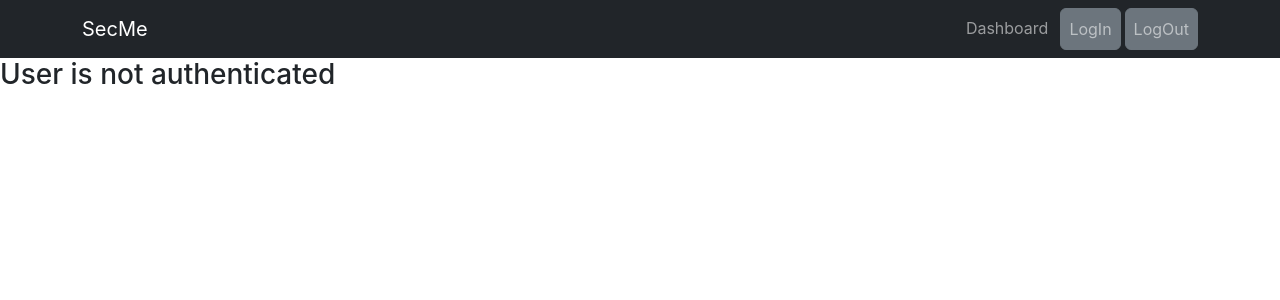
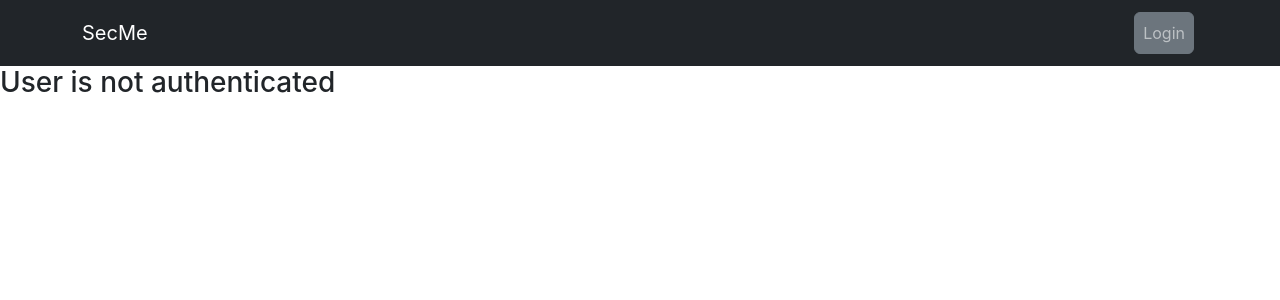
Before and after one commit to paradocx96/SecMe-app, a React (Create React App) app: page / in a window 1280 px wide. Shown: the top 300 px of the page. Built offline with nearby package versions, Linux system fonts and the light colour scheme.

Commit message:
Navbar Update

```diff
--- a/src/components/navigation/MainNavBar.jsx
+++ b/src/components/navigation/MainNavBar.jsx
@@ -16,18 +16,20 @@ function MainNavBar(props) {
                     <Nav className="me-auto">
                     </Nav>
                     <Nav>
-                        {isAuthenticated && (
-                            <Link to={'/'}>{user.name}</Link>
+                        {isAuthenticated ? (
+                            <>
+                                <Link to={'/'} className={'nav-link disabled m-1'}>{user.name}</Link>
+                                <Link to={'/dashboard'} className={'nav-link btn btn-secondary m-1'}>Dashboard</Link>
+                                <button
+                                    onClick={() => logout({returnTo: window.location.origin})}
+                                    className={'nav-link btn btn-secondary m-1'}>Logout
+                                </button>
+                            </>
+                        ) : (
+                            <button onClick={loginWithRedirect}
+                                    className={'nav-link btn btn-secondary m-1'}>Login
+                            </button>
                         )}
-                        <Link to={'/dashboard'} className={'nav-link'}>Dashboard</Link>
-                        <button onClick={loginWithRedirect}
-                                className={'nav-link btn btn-secondary mx-1'}>LogIn
-                        </button>
-                        <button
-                            onClick={() => logout({returnTo: window.location.origin})}
-                            className={'nav-link btn btn-secondary'}>LogOut
-                        </button>
-
                     </Nav>
                 </Navbar.Collapse>
             </Container>
```
